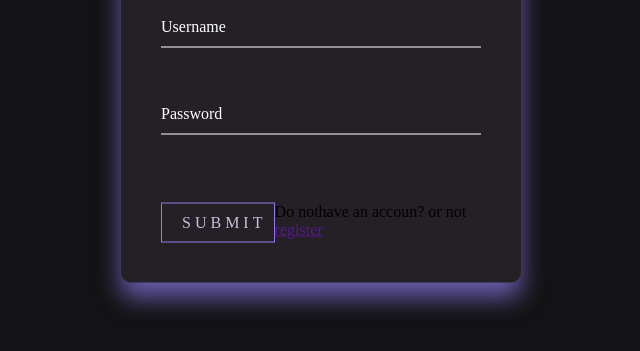
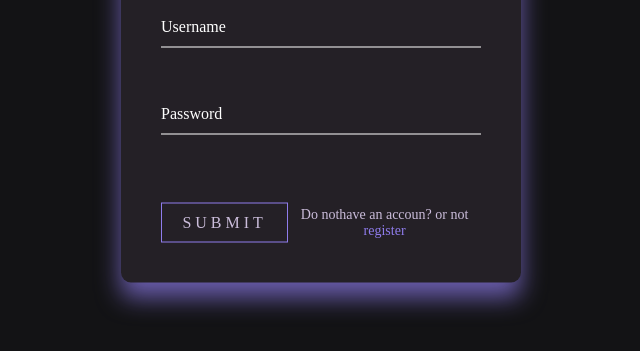
Before and after one commit to bubetech/login, a plain HTML site: page index.html in a window 1280 px wide. Shown: the part 303-654 px from the top of the page, without its empty margins (319-959 px from the left). Drawn offline with Linux system fonts and the light colour scheme.

Commit message:
final commit

```diff
--- a/style.css
+++ b/style.css
@@ -77,5 +77,17 @@ body{
     display: flex;
     flex-direction: row;
     margin-top: 20px;
-
 }
+#register{
+    font-size: 14px;
+    text-decoration: none;
+    color: #cbbddb;
+    margin: auto;
+    width: 60%;
+    text-align: center;
+}
+#register a{
+    margin: auto;
+    color: #8f7cec;
+    text-decoration: none;
+}
```
